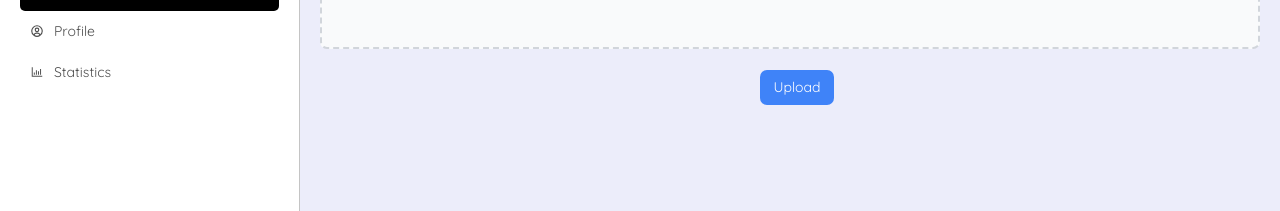
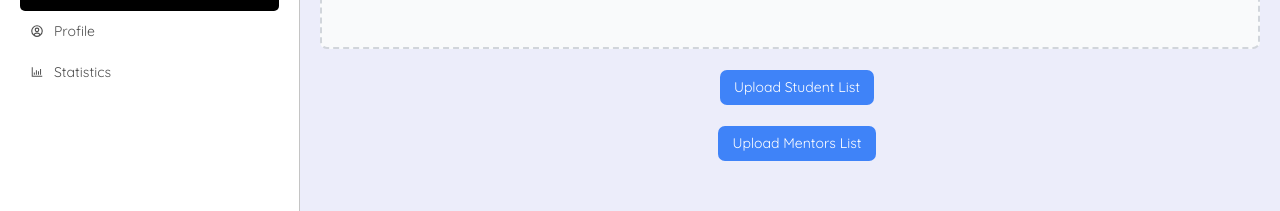
Before and after one commit to Nonnyjoe/Classmate-Plus, a Next.js app in the folder frontend/: page /upload-students in a window 1280 px wide. Shown: the part 361-572 px from the top of the page. Built offline with nearby package versions, Linux system fonts and the light colour scheme; what wagmi would draw is missing.

Commit message:
feat: parse file input

```diff
--- a/frontend/package.json
+++ b/frontend/package.json
@@ -14,6 +14,7 @@
     "axios": "^1.4.0",
     "bootstrap": "^5.3.0",
     "chart.js": "^4.3.0",
+    "csv-parse": "^5.4.0",
     "flowbite": "^1.6.6",
     "flowbite-react": "^0.4.9",
     "lodash": "^4.17.21",
--- a/frontend/src/Pages/Upload/index.js
+++ b/frontend/src/Pages/Upload/index.js
@@ -2,6 +2,11 @@ import { useState } from "react";
 import HeaderSection from "../../ui-components/HeaderSection";
 import Section from "../../ui-components/Section";
 //import ipfsClient from "ipfs-http-client";
+
+import * as fs from "fs";
+import * as path from "path";
+import { parse } from 'csv-parse';
+
 
 const UploadForm = () => {
   const [selectedFile, setSelectedFile] = useState(null);
@@ -14,6 +19,23 @@ const UploadForm = () => {
   const handleFileInputChange = (event) => {
     const file = event.target.files[0];
     setSelectedFile(file);
+
+    const reader = new FileReader();
+    reader.onload = (e) => {
+      let content = e.target.result;
+      const lines = content.replace(/[\r\n]+/g, '\n').split('\n');
+      lines.forEach(line => {
+        let token = line.split(', ');
+        console.log(token[0]);
+      });
+    }
+
+    reader.readAsText(file);
+
+
+
+
+
   };
 
   const handleFileUpload = async () => {
@@ -24,6 +46,17 @@ const UploadForm = () => {
       const hash = added.cid.toString();
 
       // Do something with the uploaded file hash (e.g., store it in a database)
+
+
+
+
+
+
+
+
+
+
+
 
       // Reset the selected file
       setSelectedFile(null);
@@ -82,7 +115,13 @@ const UploadForm = () => {
             className="bg-blue-500 mt-6 hover:bg-blue-</Section> text-white px-4 py-2 rounded-lg ml-4"
             onClick={handleFileUpload}
           >
-            Upload
+            Upload Student List
+          </button>
+          <button
+            className="bg-blue-500 mt-6 hover:bg-blue-</Section> text-white px-4 py-2 rounded-lg ml-4"
+            onClick={handleFileUpload}
+          >
+            Upload Mentors List
           </button>
         </div>
       </Section>
```
Also changed, not shown: 1 other file (tests, documents, lock files or other folders).
